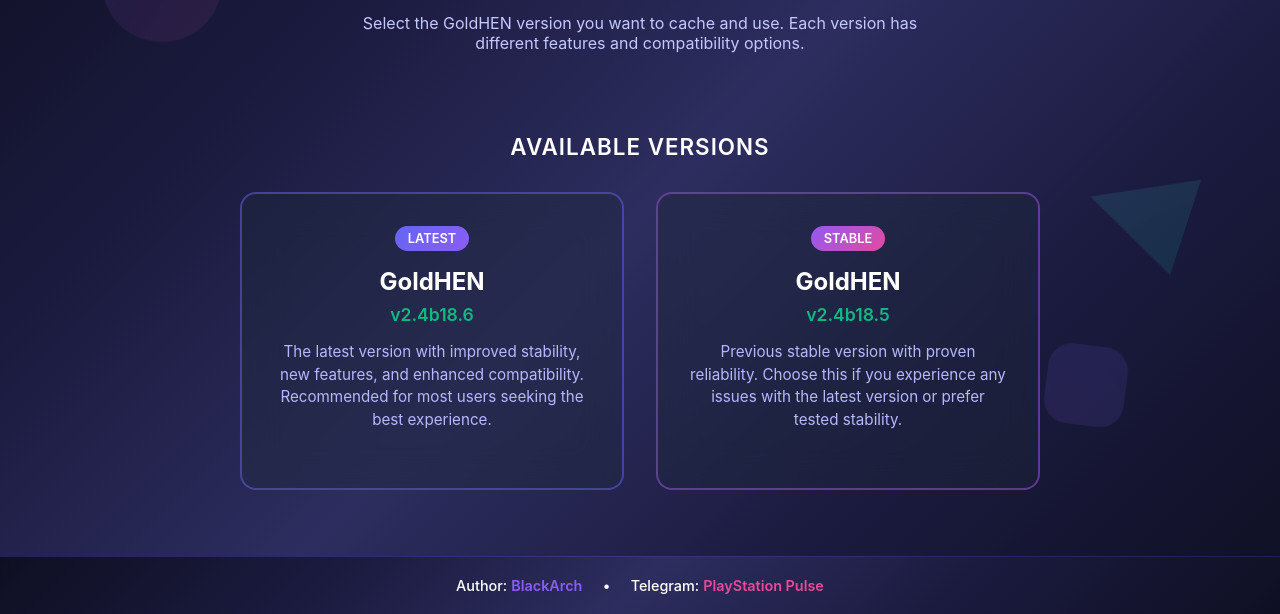
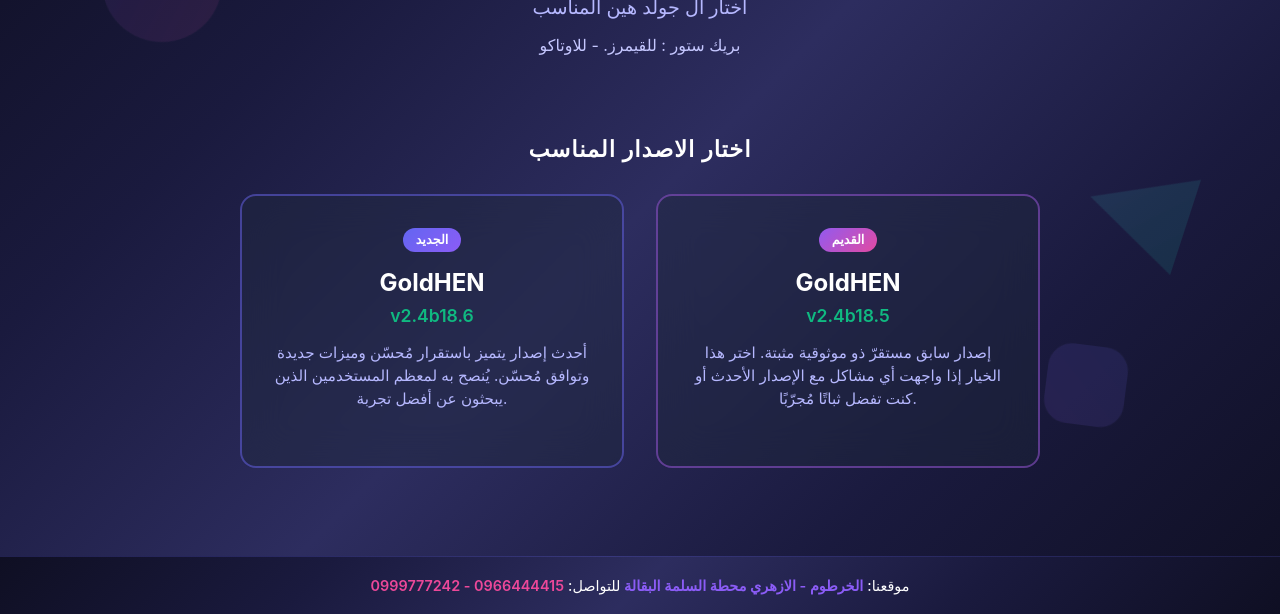
Before and after one commit to breakstor/ps4hack, a plain HTML site: page version-selector.html in a window 1280 px wide. Shown: the part 186-800 px from the top of the page. Drawn offline with Linux system fonts and the light colour scheme.

Commit message:
Add files via upload

```diff
--- a/version-selector.html
+++ b/version-selector.html
@@ -3,7 +3,7 @@
 <head>
     <meta charset="UTF-8">
     <meta name="viewport" content="width=device-width, initial-scale=1.0">
-    <title>PlayStation Pulse PSFree Host 9.xx - Version Selection</title>
+    <title>بريك ستور</title>
     <style>
         * {
             margin: 0;
@@ -284,31 +284,29 @@
 
     <div class="container">
         <div class="header-section">
-            <h1 class="main-title">PlayStation Pulse PSFree Host 9.xx</h1>
-            <p class="subtitle">Choose Your GoldHEN Version</p>
-            <p class="description">Select the GoldHEN version you want to cache and use. Each version has different features and compatibility options.</p>
+            <h1 class="main-title">بريك ستور</h1>
+            <p class="subtitle">اختار ال جولد هين المناسب</p>
+            <p class="description">  بريك ستور : للقيمرز. -  للاوتاكو  </p>
         </div>
 
         <div class="version-selection">
-            <div class="section-title">Available Versions</div>
+            <div class="section-title">اختار الاصدار المناسب</div>
             <div class="version-grid">
                 <div class="version-card latest" onclick="selectVersion('v2.4b18.6')" tabindex="0" data-version="latest">
-                    <div class="version-badge latest">Latest</div>
+                    <div class="version-badge latest">الجديد</div>
                     <div class="version-title">GoldHEN</div>
                     <div class="version-number">v2.4b18.6</div>
                     <div class="version-description">
-                        The latest version with improved stability, new features, and enhanced compatibility.
-                        Recommended for most users seeking the best experience.
+                        أحدث إصدار يتميز باستقرار مُحسّن وميزات جديدة وتوافق مُحسّن. يُنصح به لمعظم المستخدمين الذين يبحثون عن أفضل تجربة.
                     </div>
                 </div>
 
                 <div class="version-card" onclick="selectVersion('v2.4b18.5')" tabindex="0" data-version="stable">
-                    <div class="version-badge">Stable</div>
+                    <div class="version-badge">القديم</div>
                     <div class="version-title">GoldHEN</div>
                     <div class="version-number">v2.4b18.5</div>
                     <div class="version-description">
-                        Previous stable version with proven reliability. Choose this if you experience
-                        any issues with the latest version or prefer tested stability.
+                        إصدار سابق مستقرّ ذو موثوقية مثبتة. اختر هذا الخيار إذا واجهت أي مشاكل مع الإصدار الأحدث أو كنت تفضل ثباتًا مُجرّبًا.
                     </div>
                 </div>
             </div>
@@ -317,11 +315,10 @@
 
     <div class="credits">
         <div class="credits-line">
-            <span class="credit-label">Author:</span>
-            <a href="https://t.me/sudoBlackArch" class="telegram-link">BlackArch</a>
-            <span style="margin: 0 1rem;">•</span>
-            <span class="credit-label">Telegram:</span>
-            <a href="https://t.me/PlayStation_Pulse" class="credit-link">PlayStation Pulse</a>
+         <span class="credit-label">موقعنا:</span>
+            <a href="https://t.me/sudoBlackArch" class="telegram-link">الخرطوم - الازهري محطة السلمة البقالة </a>
+            <span class="credit-label">للتواصل:</span>
+            <a href="https://t.me/PlayStation_Pulse" class="credit-link">0966444415 - 0999777242</a>
         </div>
     </div>
 
```
